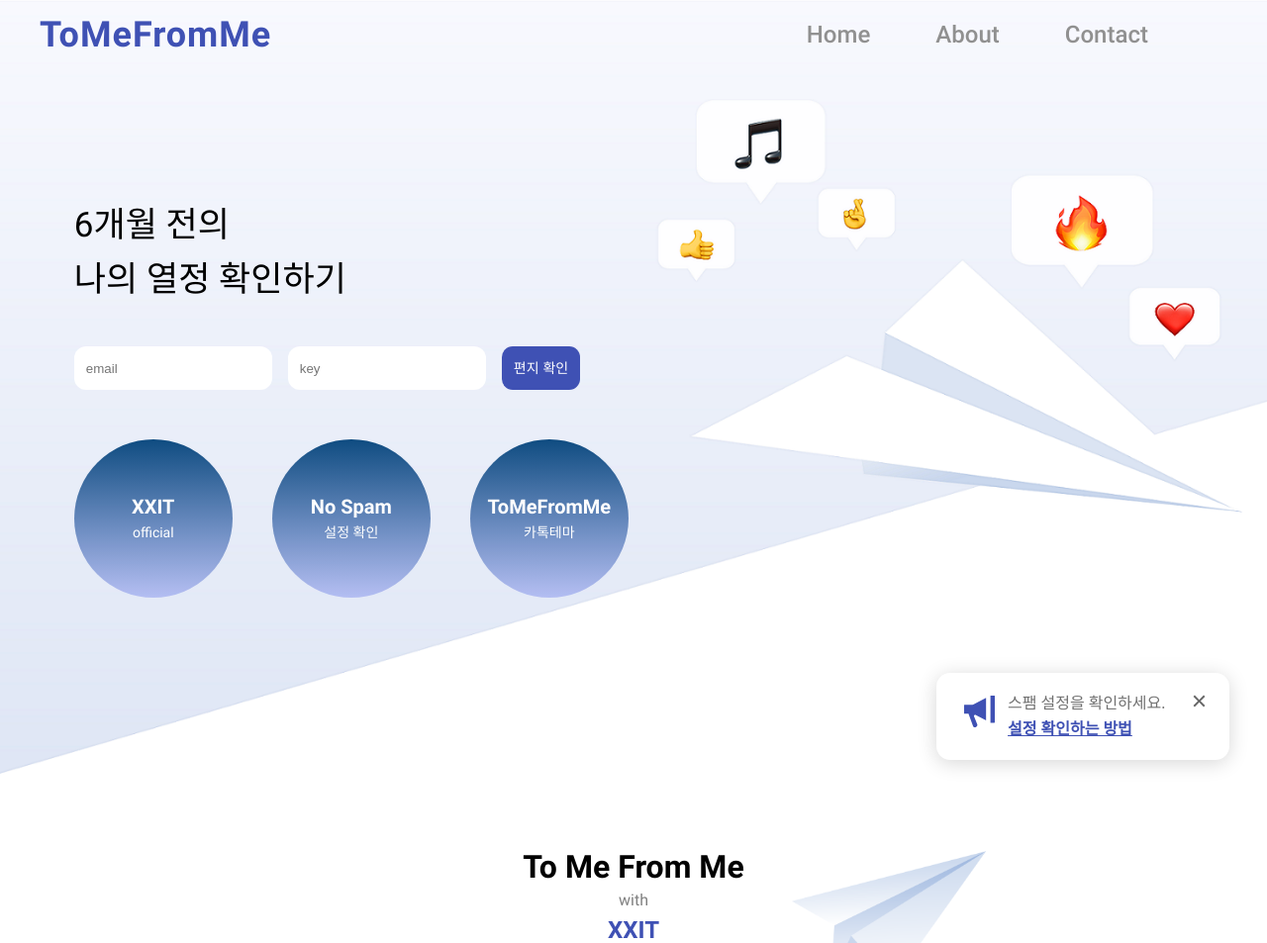
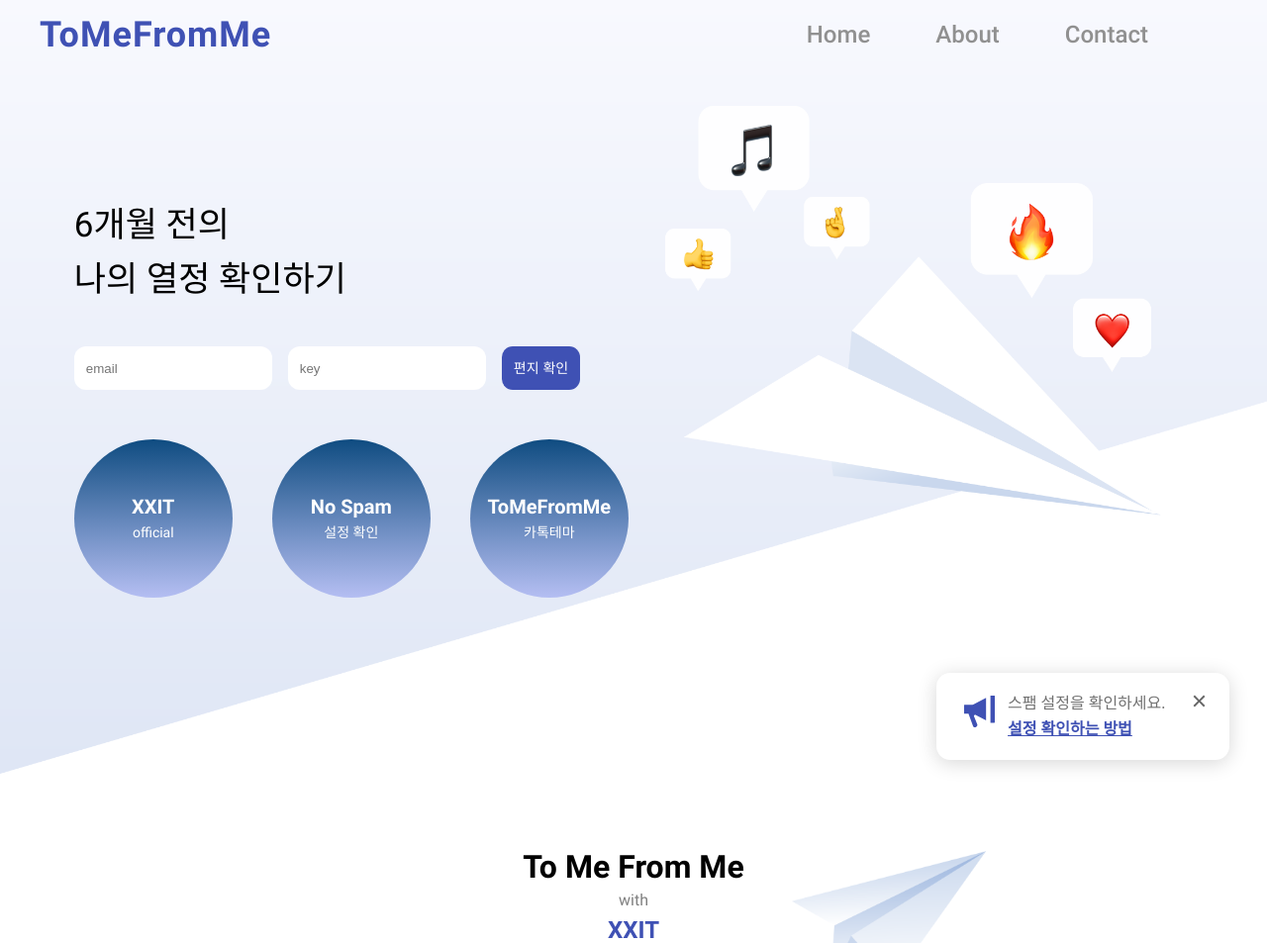
Before and after one commit to XXIT-Official/TomeFromme, a Node server app: page / in a window 1280 px wide. Shown: the top 953 px of the page at 99% size. Run offline with Node 20, Linux system fonts and the light colour scheme; some libraries are stand-ins or nearby versions; some web fonts are replaced.

Commit message:
Modify background image

```diff
--- a/public/stylesheets/style.css
+++ b/public/stylesheets/style.css
@@ -1,6 +1,6 @@
 /* home */
 .home__container {
-  background: url(../images/home-1.png) no-repeat;
+  background: url(../images/home@2x.png) no-repeat;
   background-size: cover;
   padding: 200px 0 20%;
   padding-right: 18%;
```
Also changed, not shown: public/images/home@2x.png (added).
